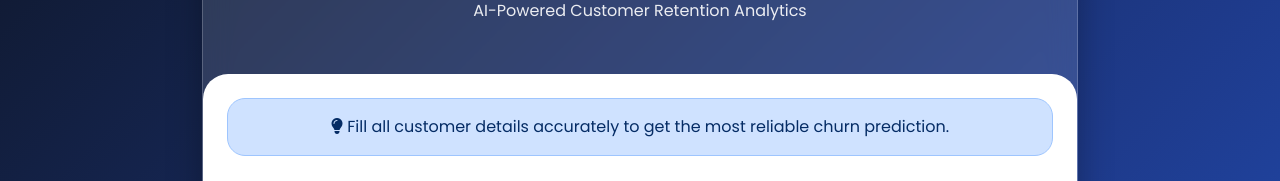
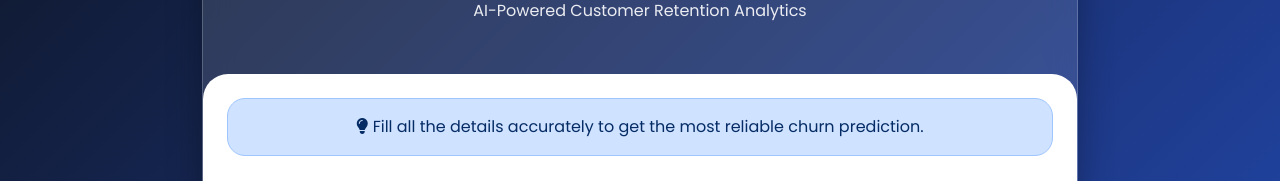
Before and after one commit to GOTURI-MANISHA/Customer-Churn-Prediction, a Django app: page / in a window 1280 px wide. Shown: the part 171-352 px from the top of the page. Run offline with Django 5.2, Linux system fonts and the light colour scheme; parts of the project's set-up code (start-up, migrations or seed data) failed here and were passed over.

Commit message:
Update home.html

```diff
--- a/predictor/templates/home.html
+++ b/predictor/templates/home.html
@@ -127,7 +127,7 @@
         <div class="card-body p-4">
             <div class="alert alert-primary text-center mb-4">
     		<i class="fa-solid fa-lightbulb"></i>
-   		 Fill all customer details accurately to get the most reliable churn prediction.
+   		 Fill all the details accurately to get the most reliable churn prediction.
 	    </div>
 
             <form method="POST">
```
